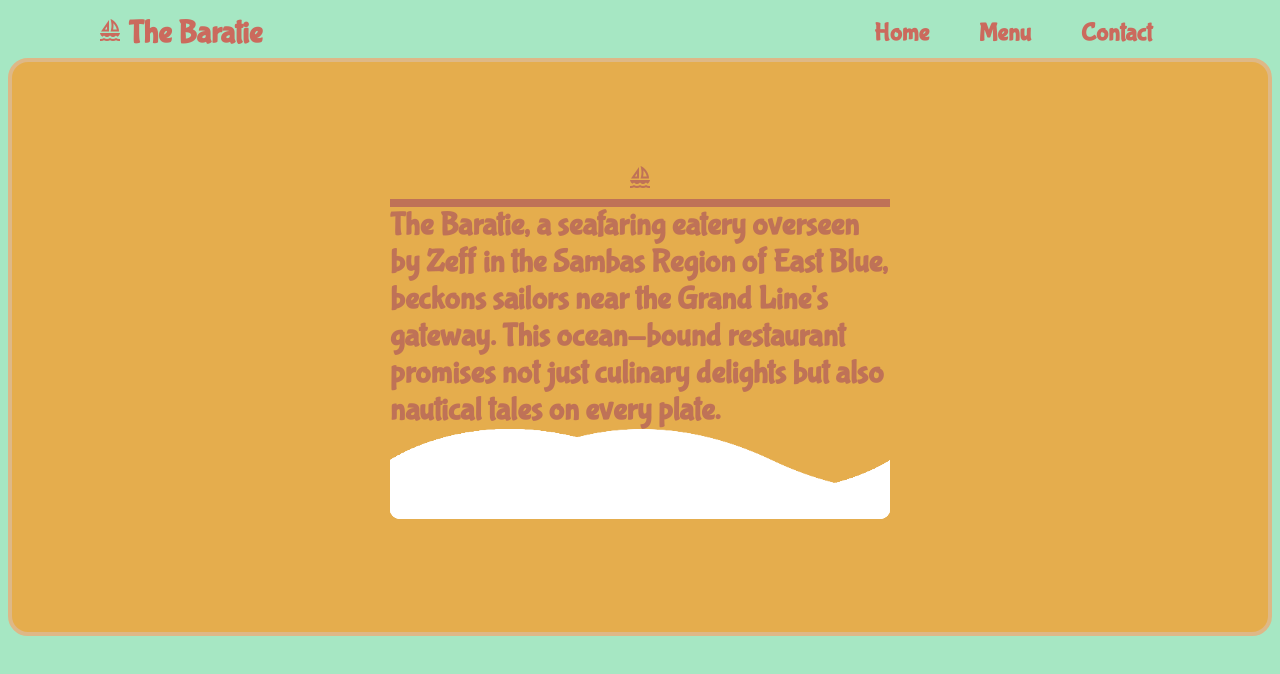
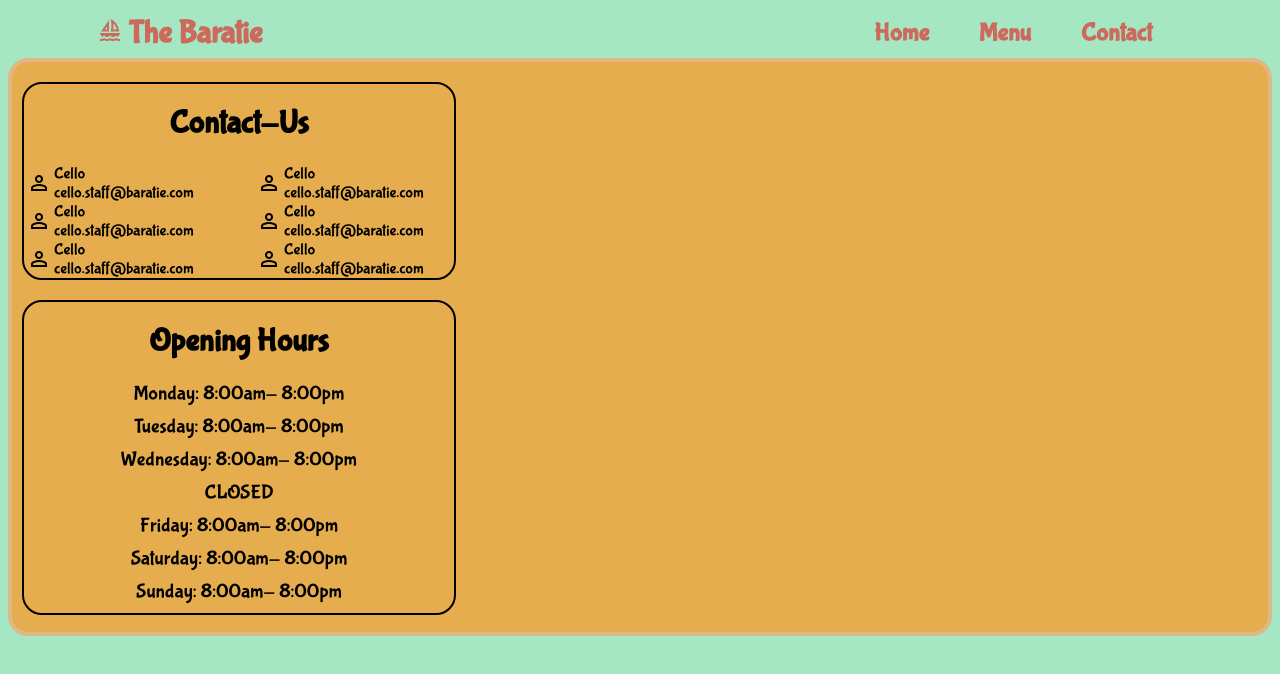
Before and after one commit to 1Pinesh/Restaurant-Page, a website built with webpack: page dist/index.html in a window 1280 px wide. Both pictures are taken after a click on the item "Contact". Built offline with nearby package versions, Linux system fonts and the light colour scheme.

Commit message:
the opening side was added into javascript now i will add a form

```diff
--- a/src/contact.js
+++ b/src/contact.js
@@ -2,6 +2,9 @@ const createContact = () => {
   const contentBox = document.getElementById("content");
   // clearing the content inside the content box;
   contentBox.innerHTML = "";
+
+  const rightSide = document.createElement("div");
+  rightSide.classList.add("rightSide");
 
   // pirate-scroll con
   const pirate_ScrollDiv = document.createElement("div");
@@ -28,7 +31,11 @@ const createContact = () => {
   // Appeding
   contentBox.appendChild(pirate_ScrollDiv);
   pirate_ScrollDiv.appendChild(pirateContent);
-  pirateContent.appendChild(contactCon);
+  pirateContent.appendChild(rightSide);
+
+  rightSide.appendChild(contactCon);
+  rightSide.appendChild(createOpening());
+
   contactCon.appendChild(contactTitle);
   contactCon.appendChild(contactCOl);
   for (const card of contacts) {
@@ -73,4 +80,38 @@ const createContactCard = () => {
   return contact;
 };
 
-createContact();
+const schedule = [
+  "Monday: 8:00am- 8:00pm",
+  "Tuesday: 8:00am- 8:00pm",
+  "Wednesday: 8:00am- 8:00pm",
+  "CLOSED",
+  "Friday: 8:00am- 8:00pm",
+  "Saturday: 8:00am- 8:00pm",
+  "Sunday: 8:00am- 8:00pm",
+];
+
+const createOpening = () => {
+  const openhoursDIv = document.createElement("div");
+  openhoursDIv.classList.add("openingHours-Con");
+
+  const openTitle = document.createElement("h1");
+  openTitle.textContent = "Opening Hours";
+
+  const timeCon = document.createElement("div");
+  timeCon.classList.add("times");
+
+  schedule.forEach((time) => {
+    const spanTime = document.createElement("span");
+    spanTime.classList.add("time");
+    spanTime.textContent = time;
+    timeCon.appendChild(spanTime);
+  });
+
+  // Appending
+  openhoursDIv.appendChild(openTitle);
+  openhoursDIv.appendChild(timeCon);
+  return openhoursDIv;
+};
+
+export default createContact;
+// createContact();
--- a/src/index.js
+++ b/src/index.js
@@ -3,6 +3,7 @@ import _ from "lodash";
 import createHeader from "../src/header.js";
 import homeContent from "../src/homeContent.js";
 import createMenu from "../src/menu.js";
+import createContact from "../src/contact.js";
 
 const IndexController = () => {
   createHeader();
@@ -10,12 +11,12 @@ const IndexController = () => {
   // Getting Nav ids
   const homeNav = document.getElementById("home");
   const menuNav = document.getElementById("menu");
-  const aboutNav = document.getElementById("contact");
+  const contactNav = document.getElementById("contact");
 
   const state = {
     HOMESTATE: 0,
     MENUSTATE: 1,
-    ABOUTSTATE: 2,
+    CONTACTSTATE: 2,
   };
   let currentState = state.HOMESTATE;
 
@@ -27,8 +28,10 @@ const IndexController = () => {
     currentState = state.MENUSTATE;
     controlState();
   });
-
-  aboutNav.addEventListener;
+  contactNav.addEventListener("click", () => {
+    currentState = state.CONTACTSTATE;
+    createContact();
+  });
 
   const controlState = () => {
     switch (currentState) {
@@ -38,7 +41,7 @@ const IndexController = () => {
       case state.MENUSTATE:
         createMenu();
         break;
-      case state.ABOUTSTATE:
+      case state.CONTACTSTATESTATE:
         break;
     }
   };
```
Also changed, not shown: dist/index.html, dist/main.js (added), dist/main.js.LICENSE.txt (added), dist/style.css.
